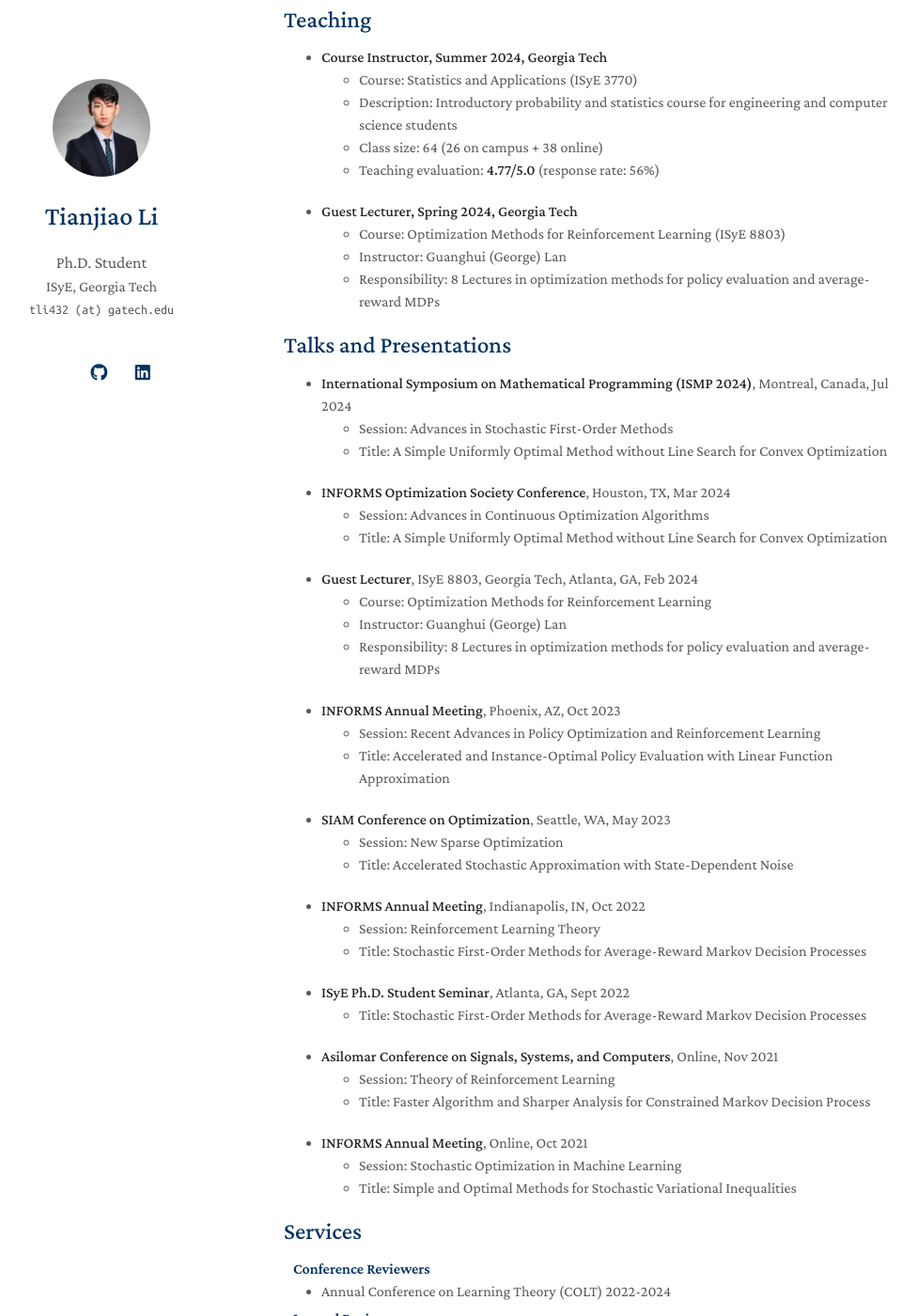
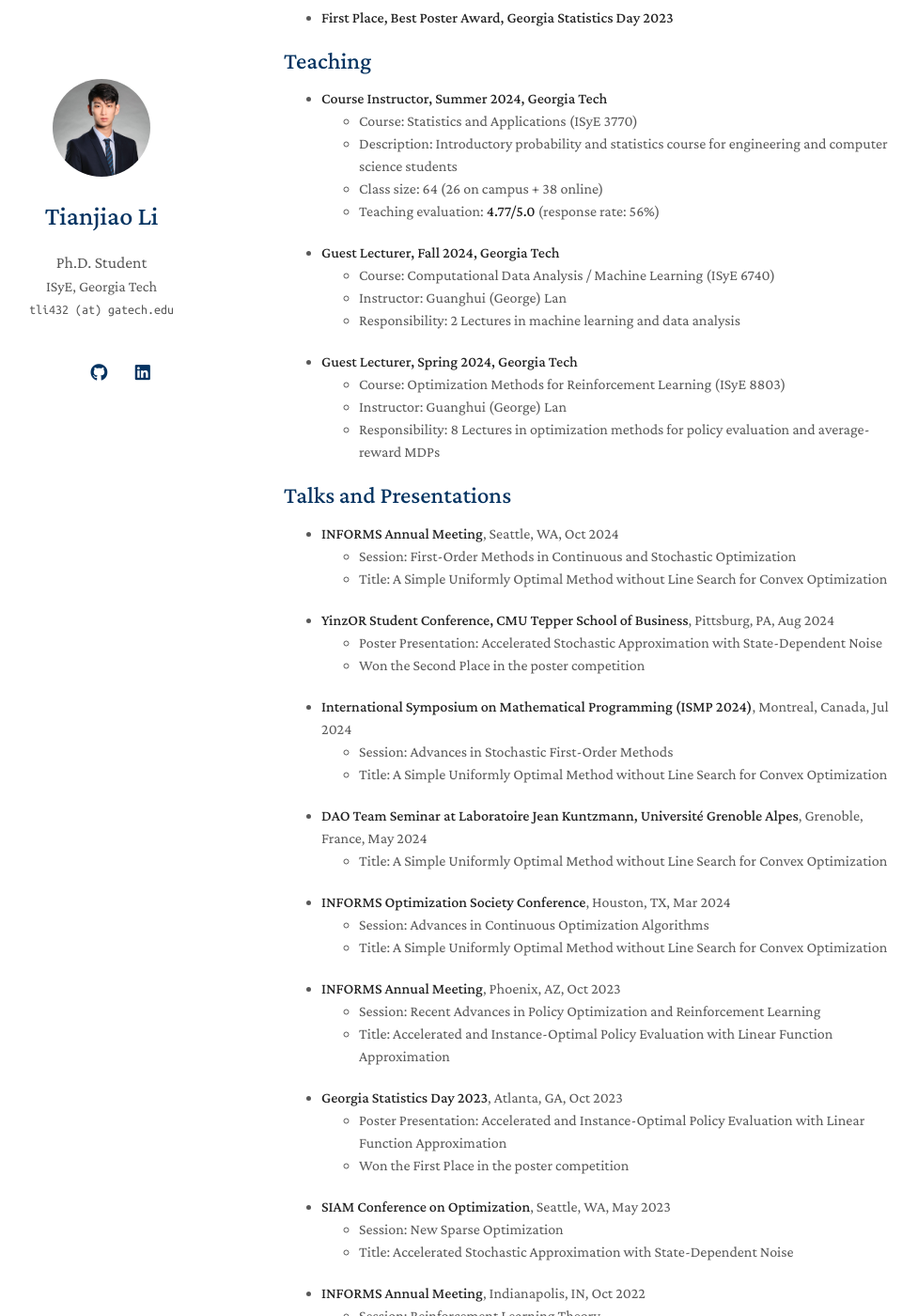
Before and after one commit to tli432/tli432.github.io, a Jekyll site: the page built from index.md, in a window 1280 px wide and 1400 px high, scrolled down 1507 px. Shown: the whole window at 94% size, without its empty margins (168-1145 px from the left). Built offline with Jekyll 4.4.1, drawn with Linux system fonts in a browser that asks for light colours; nearby versions of some CDN libraries; a style sheet for code colours, icons or effects is not loaded; our own code applies the rules of GitHub Pages for plain Markdown files; some of the changed text lies outside the part shown.

Commit message:
Added items to Services and Talks

```diff
--- a/_includes/services.md
+++ b/_includes/services.md
@@ -1,17 +1,33 @@
 ## Services
-<h4 style="margin:0 10px 0;">Conference Reviewers</h4>
+
+<h4 style="margin:0 10px 0;">Journal Reviews</h4>
+
+<ul style="margin:0 0 5px;">
+  <li><a href="https://www.siam.org/publications/journals/siam-journal-on-optimization-siopt"><autocolor>SIAM Journal on Optimization</autocolor></a></li>
+  <li><a href="https://link.springer.com/journal/10107"><autocolor>Mathematical Programming</autocolor></a></li>
+  <li><a href="https://link.springer.com/journal/10589"><autocolor>Computational Optimization and Applications</autocolor></a></li>
+  <li><a href="https://imstat.org/journals-and-publications/annals-of-statistics"><autocolor>Annuals of Statistics</autocolor></a></li>
+  <li><a href="https://link.springer.com/journal/11590"><autocolor>Optimization Letters</autocolor></a></li>
+</ul>
+
+
+<h4 style="margin:0 10px 0;">Conference Reviews</h4>
 
 <ul style="margin:0 0 5px;">
   <li><autocolor>Annual Conference on Learning Theory (COLT) 2022-2024</autocolor></li>
 </ul>
 
 
-<h4 style="margin:0 10px 0;">Journal Reviewers</h4>
+<h4 style="margin:0 10px 0;">Session Organization</h4>
 
 <ul style="margin:0 0 20px;">
-  <li><a href="https://www.siam.org/publications/journals/siam-journal-on-optimization-siopt"><autocolor>SIAM Journal on Optimization</autocolor></a></li>
-  <li><a href="https://link.springer.com/journal/10107"><autocolor>Mathematical Programming</autocolor></a></li>
-  <li><a href="https://link.springer.com/journal/10589"><autocolor>Computational Optimization and Applications</autocolor></a></li>
-  <li><a href="https://imstat.org/journals-and-publications/annals-of-statistics"><autocolor>Annuals of Statistics</autocolor></a></li>
-  <li><a href="https://link.springer.com/journal/11590"><autocolor>Optimization Letters</autocolor></a></li>
+  <li><autocolor>INFORMS Annual Meeting 2024, Seattle, WA, Oct 2024</autocolor></li>
+  <ul>
+    <li><autocolor>Session: Advances in Continuous Optimization Algorithms</autocolor></li>
+    <li><autocolor>Session: Advances in Non-Smooth Optimization</autocolor></li>
+  </ul>
+  <li><autocolor>International Symposium on Mathematical Programming (ISMP 2024), Montreal, Canada, Jul 2024</autocolor></li>
+  <ul>
+    <li><autocolor>Session: Advances in First-Order Methods for Continuous and Stochastic Optimization</autocolor></li>
+  </ul>
 </ul>
--- a/index.md
+++ b/index.md
@@ -24,6 +24,8 @@ My research focuses on the design and analysis of efficient algorithms for *Nonl
 - **Shabbir Ahmed PhD Fellowship for Excellence in Research**
   - Awarded annually to one Ph.D. student (co-winner) in ISyE for research in optimization
 
+- **Second Place, Poster Competition, YinzOR Student Conference 2024**
+
 - **First Place, Best Poster Award, Georgia Statistics Day 2023**
 
 ## Teaching
@@ -34,6 +36,11 @@ My research focuses on the design and analysis of efficient algorithms for *Nonl
   - Class size: 64 (26 on campus + 38 online)
   - Teaching evaluation: **4.77/5.0** (response rate: 56%)
 
+- **Guest Lecturer, Fall 2024, Georgia Tech**
+  - Course: Computational Data Analysis / Machine Learning (ISyE 6740)
+  - Instructor: Guanghui (George) Lan
+  - Responsibility: 2 Lectures in machine learning and data analysis
+
 - **Guest Lecturer, Spring 2024, Georgia Tech**
   - Course: Optimization Methods for Reinforcement Learning (ISyE 8803)
   - Instructor: Guanghui (George) Lan
@@ -42,22 +49,32 @@ My research focuses on the design and analysis of efficient algorithms for *Nonl
 
 ## Talks and Presentations
 
+- **INFORMS Annual Meeting**, Seattle, WA, Oct 2024
+  - Session: First-Order Methods in Continuous and Stochastic Optimization
+  - Title: A Simple Uniformly Optimal Method without Line Search for Convex Optimization
+
+- **YinzOR Student Conference, CMU Tepper School of Business**, Pittsburg, PA, Aug 2024
+  - Poster Presentation: Accelerated Stochastic Approximation with State-Dependent Noise
+  - Won the Second Place in the poster competition
+
 - **International Symposium on Mathematical Programming (ISMP 2024)**, Montreal, Canada, Jul 2024
   - Session: Advances in Stochastic First-Order Methods
+  - Title: A Simple Uniformly Optimal Method without Line Search for Convex Optimization
+
+- **DAO Team Seminar at Laboratoire Jean Kuntzmann, Université Grenoble Alpes**, Grenoble, France, May 2024
   - Title: A Simple Uniformly Optimal Method without Line Search for Convex Optimization
 
 - **INFORMS Optimization Society Conference**, Houston, TX, Mar 2024
   - Session: Advances in Continuous Optimization Algorithms
   - Title: A Simple Uniformly Optimal Method without Line Search for Convex Optimization
 
-- **Guest Lecturer**, ISyE 8803, Georgia Tech, Atlanta, GA, Feb 2024
-  - Course: Optimization Methods for Reinforcement Learning
-  - Instructor: Guanghui (George) Lan
-  - Responsibility: 8 Lectures in optimization methods for policy evaluation and average-reward MDPs
-
 - **INFORMS Annual Meeting**, Phoenix, AZ, Oct 2023
   - Session: Recent Advances in Policy Optimization and Reinforcement Learning
   - Title: Accelerated and Instance-Optimal Policy Evaluation with Linear Function Approximation
+
+- **Georgia Statistics Day 2023**, Atlanta, GA, Oct 2023
+  - Poster Presentation: Accelerated and Instance-Optimal Policy Evaluation with Linear Function Approximation
+  - Won the First Place in the poster competition
 
 - **SIAM Conference on Optimization**, Seattle, WA, May 2023
   - Session: New Sparse Optimization
```
Also changed, not shown: 3 other files.
